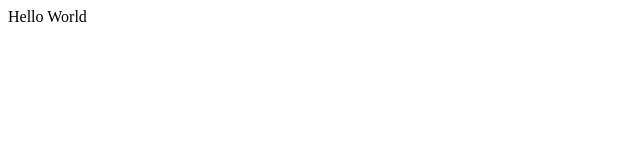
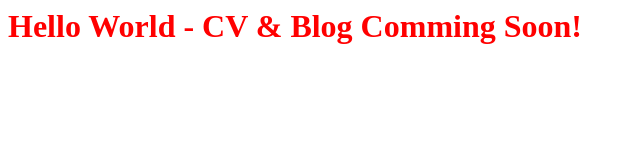
Before and after one commit to krambo23/krambo23.github.io, a plain HTML site: page index.html in a window 1280 px wide. Shown: the whole page, without its empty margins (0-640 px from the left). Drawn offline with Linux system fonts and the light colour scheme.

Commit message:
Added Coming Soon MSG

```diff
--- a/index.html
+++ b/index.html
@@ -2,6 +2,6 @@
     <head>
     </head>
     <body>
-        Hello World
+        <h1 style="color: red;">Hello World - CV & Blog Comming Soon!</h1>
     </body>
 </html>
```
